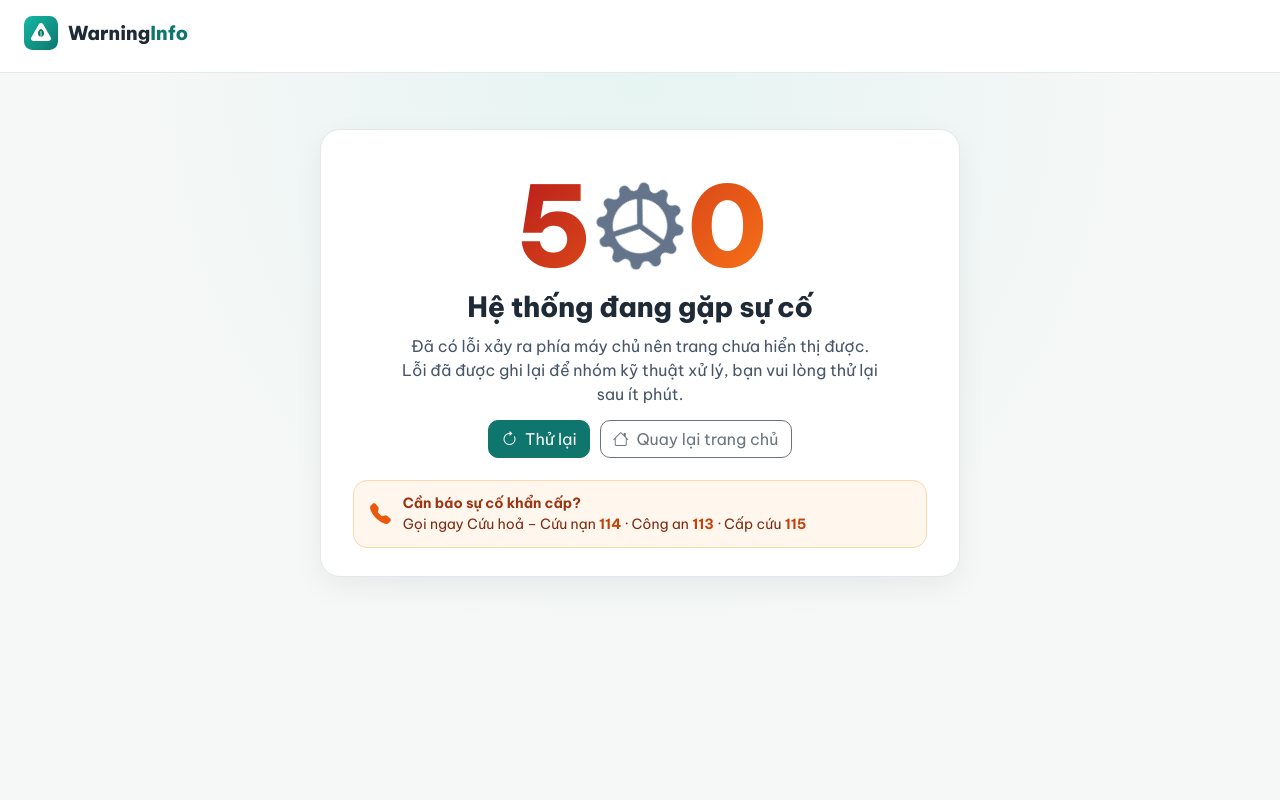
After one commit to nvm4nh/Group11_Project-Web_WarningInfo, a PHP site: page /DoAnWeb_MVC/app/views/errors/500.php in a window 1280 px wide. The commit adds this page. Run offline with PHP 8.4, Linux system fonts and the light colour scheme.

Commit message:
feat(error): giao diện trang lỗi 404 và 500

```diff
--- /dev/null
+++ b/app/views/errors/500.php
@@ -0,0 +1,69 @@
+<?php
+/* Trang lỗi 500 – trang ĐỘC LẬP (không dùng header/footer chung, không truy vấn CSDL)
+   để vẫn hiển thị được kể cả khi lỗi nằm trong layout hoặc CSDL mất kết nối. */
+$ref    = $data['ref'] ?? '';
+$detail = $data['detail'] ?? null;
+$home   = defined('URLROOT') ? rtrim(URLROOT, '/') . '/' : '/';
+$asset  = $home . 'assets/';
+$h = function ($v) { return htmlspecialchars((string)$v, ENT_QUOTES, 'UTF-8'); };
+?>
+<!doctype html>
+<html lang="vi">
+<head>
+  <meta charset="utf-8">
+  <meta name="viewport" content="width=device-width, initial-scale=1">
+  <meta name="robots" content="noindex">
+  <title>Hệ thống đang gặp sự cố | WarningInfo</title>
+  <link rel="icon" href="<?= $h($asset . 'img/logo.svg') ?>" type="image/svg+xml">
+  <link href="https://fonts.googleapis.com/css2?family=Be+Vietnam+Pro:wght@400;500;600;700;800&display=swap" rel="stylesheet">
+  <link href="https://cdn.jsdelivr.net/npm/bootstrap@5.3.3/dist/css/bootstrap.min.css" rel="stylesheet">
+  <link href="https://cdn.jsdelivr.net/npm/bootstrap-icons@1.11.3/font/bootstrap-icons.min.css" rel="stylesheet">
+  <link href="<?= $h($asset . 'css/base.css') ?>" rel="stylesheet">
+  <link href="<?= $h($asset . 'css/errors.css') ?>" rel="stylesheet">
+</head>
+<body class="error-standalone">
+  <header class="error-topbar">
+    <a href="<?= $h($home) ?>" class="error-brand">
+      <img src="<?= $h($asset . 'img/logo.svg') ?>" alt="" width="34" height="34">
+      <span>Warning<em>Info</em></span>
+    </a>
+  </header>
+
+  <main class="error-page">
+    <div class="container">
+      <div class="error-card">
+        <div class="error-visual error-visual-500" aria-hidden="true">
+          <span class="error-code">5<i class="bi bi-gear-wide-connected"></i>0</span>
+        </div>
+        <h1 class="error-title">Hệ thống đang gặp sự cố</h1>
+        <p class="error-text">Đã có lỗi xảy ra phía máy chủ nên trang chưa hiển thị được. Lỗi đã được ghi lại để nhóm kỹ thuật xử lý, bạn vui lòng thử lại sau ít phút.</p>
+
+        <div class="error-actions">
+          <button type="button" class="btn btn-primary" onclick="location.reload()"><i class="bi bi-arrow-clockwise me-1"></i> Thử lại</button>
+          <a href="<?= $h($home) ?>" class="btn btn-outline-secondary"><i class="bi bi-house me-1"></i> Quay lại trang chủ</a>
+        </div>
+
+        <div class="error-hotline">
+          <i class="bi bi-telephone-fill"></i>
+          <div>
+            <b>Cần báo sự cố khẩn cấp?</b>
+            <span>Gọi ngay Cứu hoả – Cứu nạn <a href="tel:114">114</a> · Công an <a href="tel:113">113</a> · Cấp cứu <a href="tel:115">115</a></span>
+          </div>
+        </div>
+
+        <?php if ($ref !== ''): ?>
+          <p class="error-foot">Mã lỗi 500 · Mã tra cứu: <code><?= $h($ref) ?></code></p>
+        <?php endif; ?>
+
+        <?php if ($detail): ?>
+          <details class="error-debug" open>
+            <summary><i class="bi bi-bug me-1"></i>Chi tiết kỹ thuật (chỉ hiện khi chạy trên máy phát triển)</summary>
+            <p class="mb-1"><b><?= $h($detail['type'] ?? '') ?>:</b> <?= $h($detail['message'] ?? '') ?></p>
+            <p class="mb-0 text-muted"><?= $h($detail['file'] ?? '') ?> : <?= (int)($detail['line'] ?? 0) ?></p>
+          </details>
+        <?php endif; ?>
+      </div>
+    </div>
+  </main>
+</body>
+</html>
--- a/public/index.php
+++ b/public/index.php
@@ -7,6 +7,7 @@ require_once '../core/Database.php';
 require_once '../app/helpers/view_helper.php';
 require_once '../app/helpers/auth_helper.php';
 require_once '../app/helpers/csrf_helper.php';
+require_once '../app/helpers/error_helper.php';
 
 // Chặn mọi request POST không có mã CSRF hợp lệ (TV4 – Milestone 3)
 csrf_check_request();
```
Also changed, not shown: app/helpers/error_helper.php (added, +97 -0 lines), app/views/errors/404.php (added, +40 -0 lines), public/assets/css/errors.css (added).
